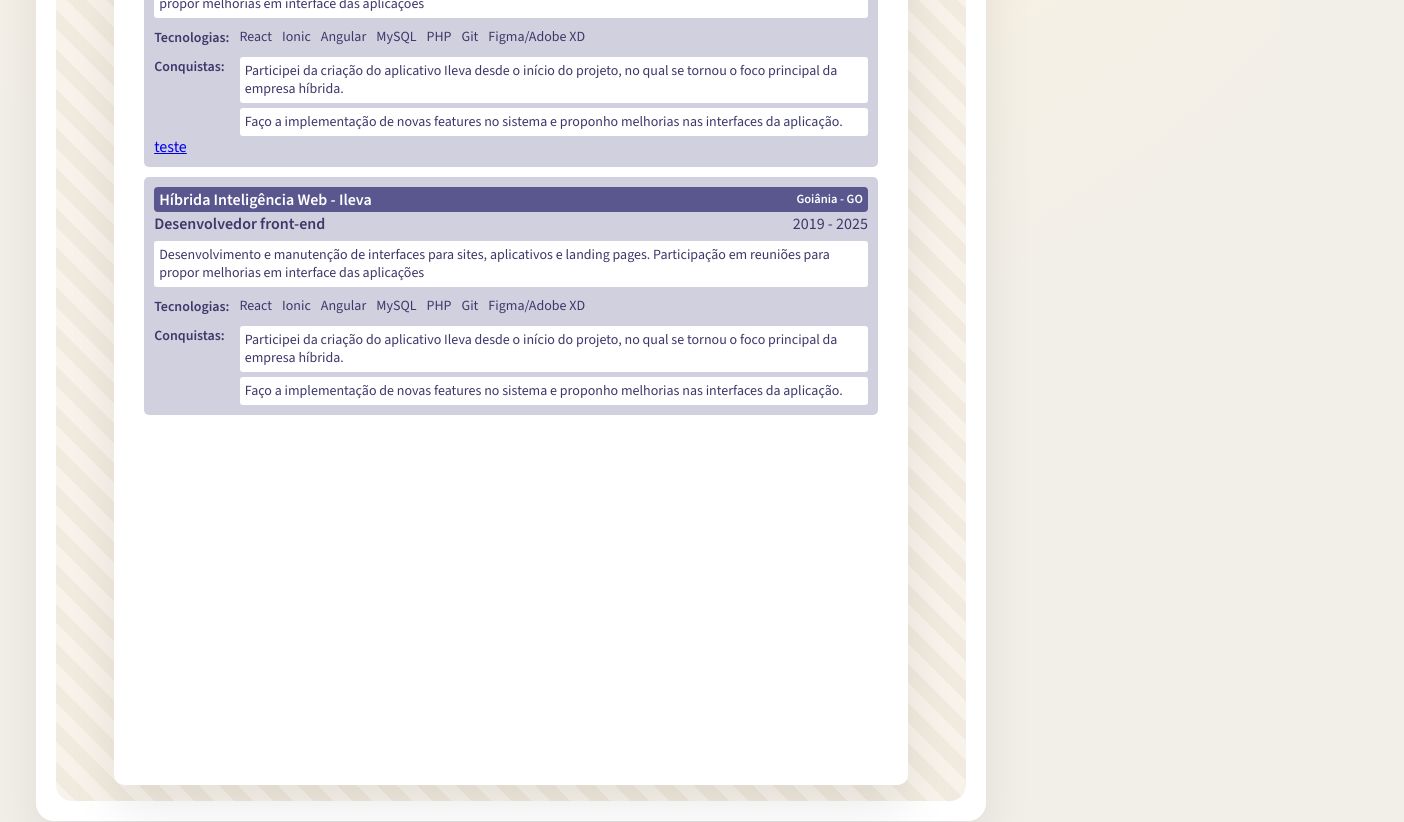
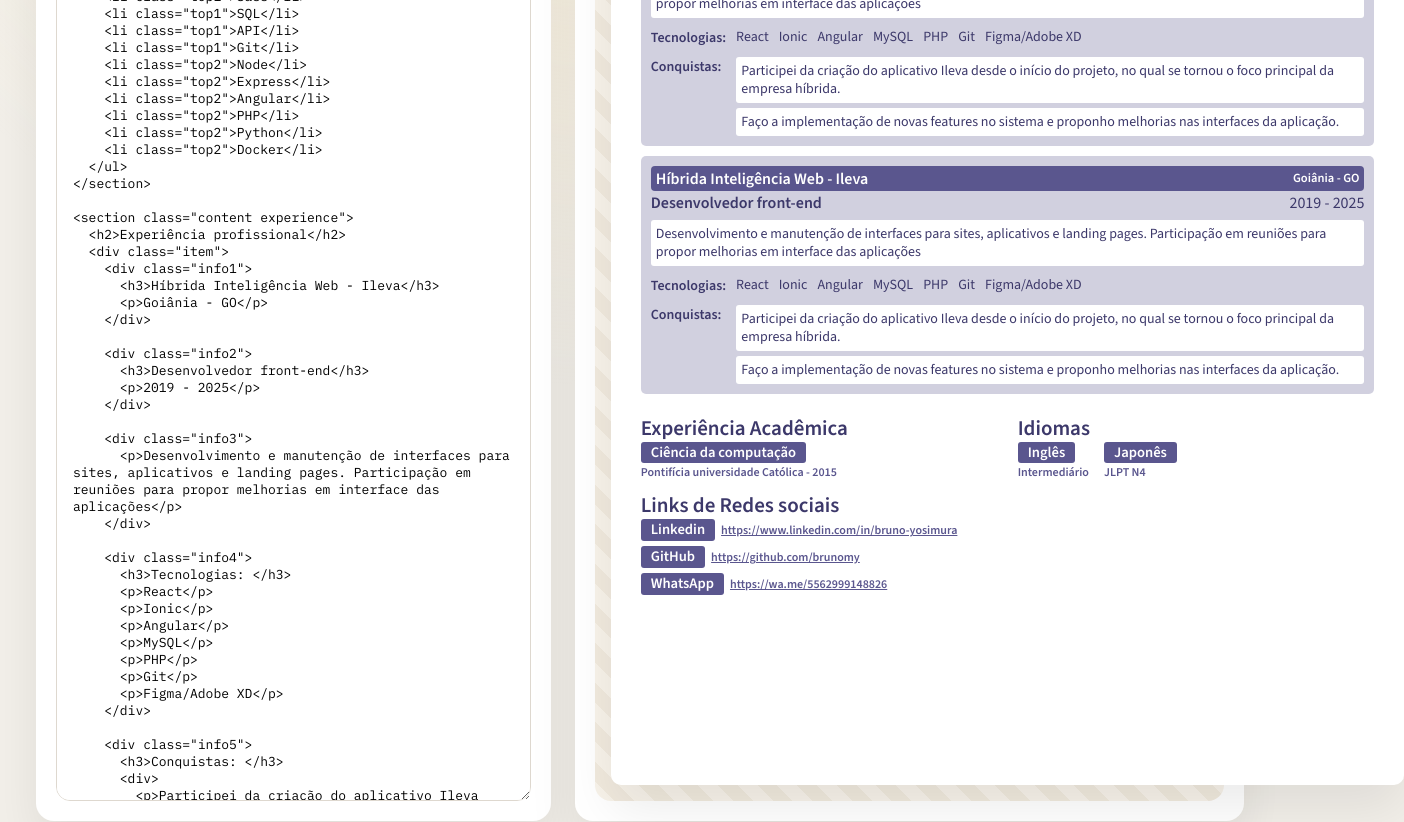
Before and after one commit to brunomy/cv-generator, a React (Vite) app: page / in a window 1280 px wide. Shown: the part 540-1362 px from the top of the page, 1404 px wide, since content can reach past the window. Built offline with nearby package versions, Linux system fonts and the light colour scheme.

Commit message:
template finalizado

```diff
--- a/public/template.html
+++ b/public/template.html
@@ -67,7 +67,6 @@
         <p>Faço a implementação de novas features no sistema e proponho melhorias nas interfaces da aplicação.</p>
       </div>
     </div>
-    <a href="https://google.com">teste</a>
   </div>
 
   <div class="item">
@@ -104,6 +103,50 @@
       </div>
     </div>
   </div>
+</section>
+
+<section class="content academic_experience">
+  <h2>Experiência Acadêmica</h2>
+  <ul>
+    <li>
+      <h3>Ciência da computação</h3>
+      <p>Pontifícia universidade Católica - 2015</p>
+    </li>
+  </ul>
+</section>
+
+<section class="content languages">
+  <h2>Idiomas</h2>
+  <ul>
+    <li>
+      <h3>Inglês</h3>
+      <p>Intermediário</p>
+    </li>
+    <li>
+      <h3>Japonês</h3>
+      <p>JLPT N4</p>
+    </li>
+  </ul>
+</section>
+
+<div style="clear: both;"></div>
+
+<section class="content social">
+  <h2>Links de Redes sociais</h2>
+  <ul>
+    <li>
+      <h3>Linkedin</h3>
+      <a target="_blank" href="https://www.linkedin.com/in/bruno-yosimura">https://www.linkedin.com/in/bruno-yosimura</a>
+    </li>
+    <li>
+      <h3>GitHub</h3>
+      <a target="_blank" href="https://github.com/brunomy">https://github.com/brunomy</a>
+    </li>
+    <li>
+      <h3>WhatsApp</h3>
+      <a target="_blank" href="https://wa.me/5562999148826">https://wa.me/5562999148826</a>
+    </li>
+  </ul>
 </section>
 
 
@@ -281,4 +324,102 @@
     border-radius: 3px;
   }
 
+  .academic_experience{
+    padding: 0 10px 10px;
+    width: 50%;
+    float: left;
+  }
+  .academic_experience ul{
+    padding: 0;
+    margin: 0;
+    list-style: none;
+    display: flex;
+    flex-direction: column;
+    gap: 5px;
+  }
+  .academic_experience ul li{
+    padding: 0;
+    margin: 0;
+    list-style: none;
+  }
+  .academic_experience ul li h3{
+    background: #5a568e;
+    color: #fff;
+    width: fit-content;
+    padding: 0 10px;
+    border-radius: 3px;
+  }
+  .academic_experience ul li p{
+    color: #5a568e;
+    font-weight: bold;
+    font-size: 12px;
+    margin: 0;
+  }
+  .languages{
+    padding: 0 10px 10px;
+    width: 50%;
+    float: right;
+  }
+
+  .languages ul{
+    padding: 0;
+    margin: 0;
+    list-style: none;
+    display: flex;
+    flex-wrap: wrap;
+    gap: 5px 15px;
+  }
+  .languages ul li{
+    padding: 0;
+    margin: 0;
+    list-style: none;
+  }
+  .languages ul li h3{
+    background: #5a568e;
+    color: #fff;
+    width: fit-content;
+    padding: 0 10px;
+    border-radius: 3px;
+  }
+  .languages ul li p{
+    color: #5a568e;
+    font-weight: bold;
+    font-size: 12px;
+    margin: 0;
+  }
+
+  .social{
+    padding: 0 10px 10px;
+  }
+
+  .social ul{
+    padding: 0;
+    margin: 0;
+    list-style: none;
+    display: flex;
+    flex-direction: column;
+    gap: 5px 15px;
+  }
+  .social ul li{
+    padding: 0;
+    margin: 0;
+    list-style: none;
+    display: flex;
+    align-items: center;
+    gap: 6px;
+  }
+  .social ul li h3{
+    background: #5a568e;
+    color: #fff;
+    width: fit-content;
+    padding: 0 10px;
+    border-radius: 3px;
+  }
+  .social ul li a{
+    color: #5a568e;
+    font-weight: bold;
+    font-size: 12px;
+    margin: 0;
+  }
+
 </style>
--- a/src/App.jsx
+++ b/src/App.jsx
@@ -59,7 +59,7 @@
       </header>
 
       <main className="layout">
-        <section className="panel" style={{ display: 'none' }}>
+        <section className="panel">
           <div className="panel-header">
             <h2>HTML do currículo</h2>
             <div className="small">{status}</div>
@@ -72,7 +72,7 @@
           />
         </section>
 
-        <section className="preview" style={{ width: '950px' }}>
+        <section className="preview">
           <div className="preview-header">
             <div>Pré-visualização A4</div>
             <div className="small">210 × 297 mm</div>
```
